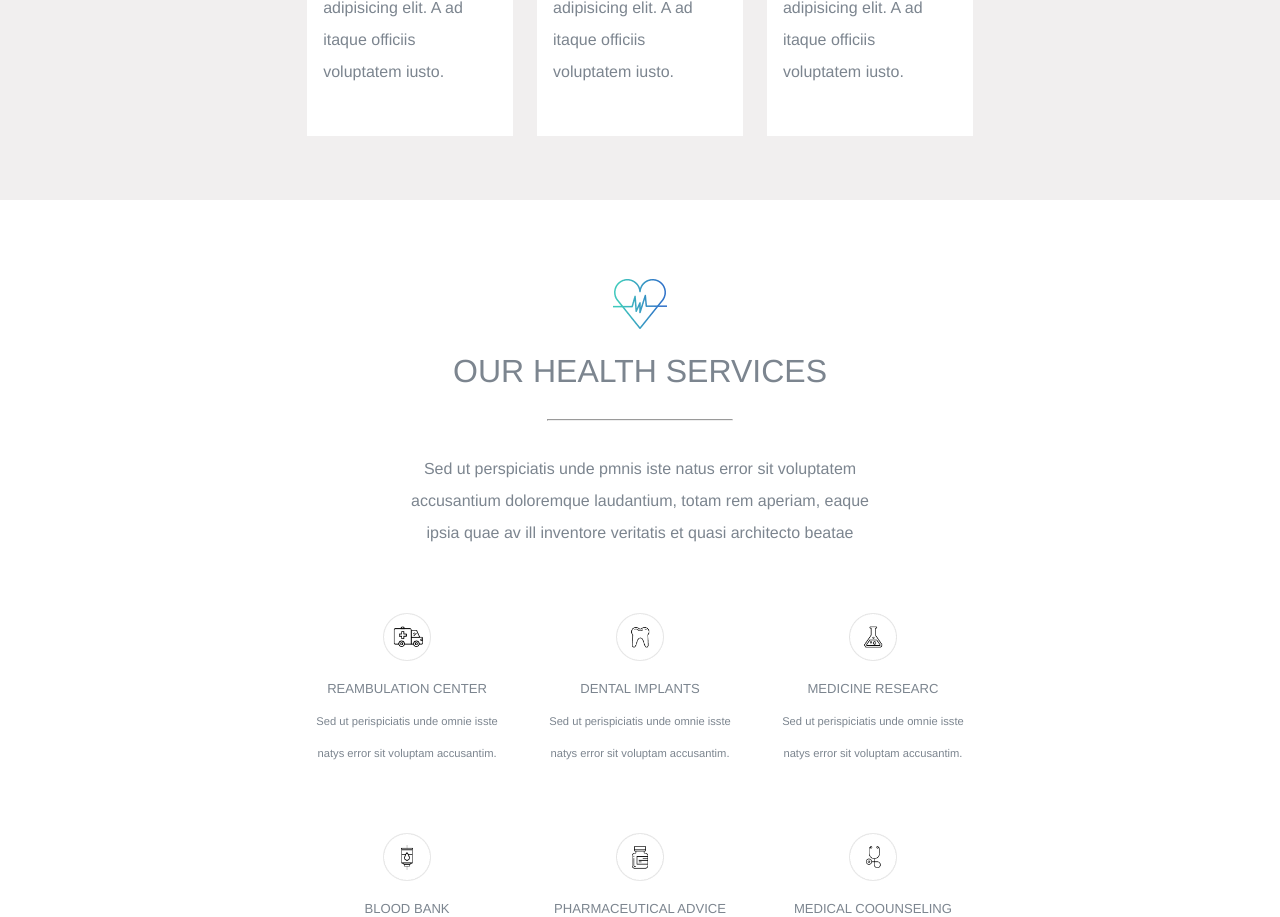
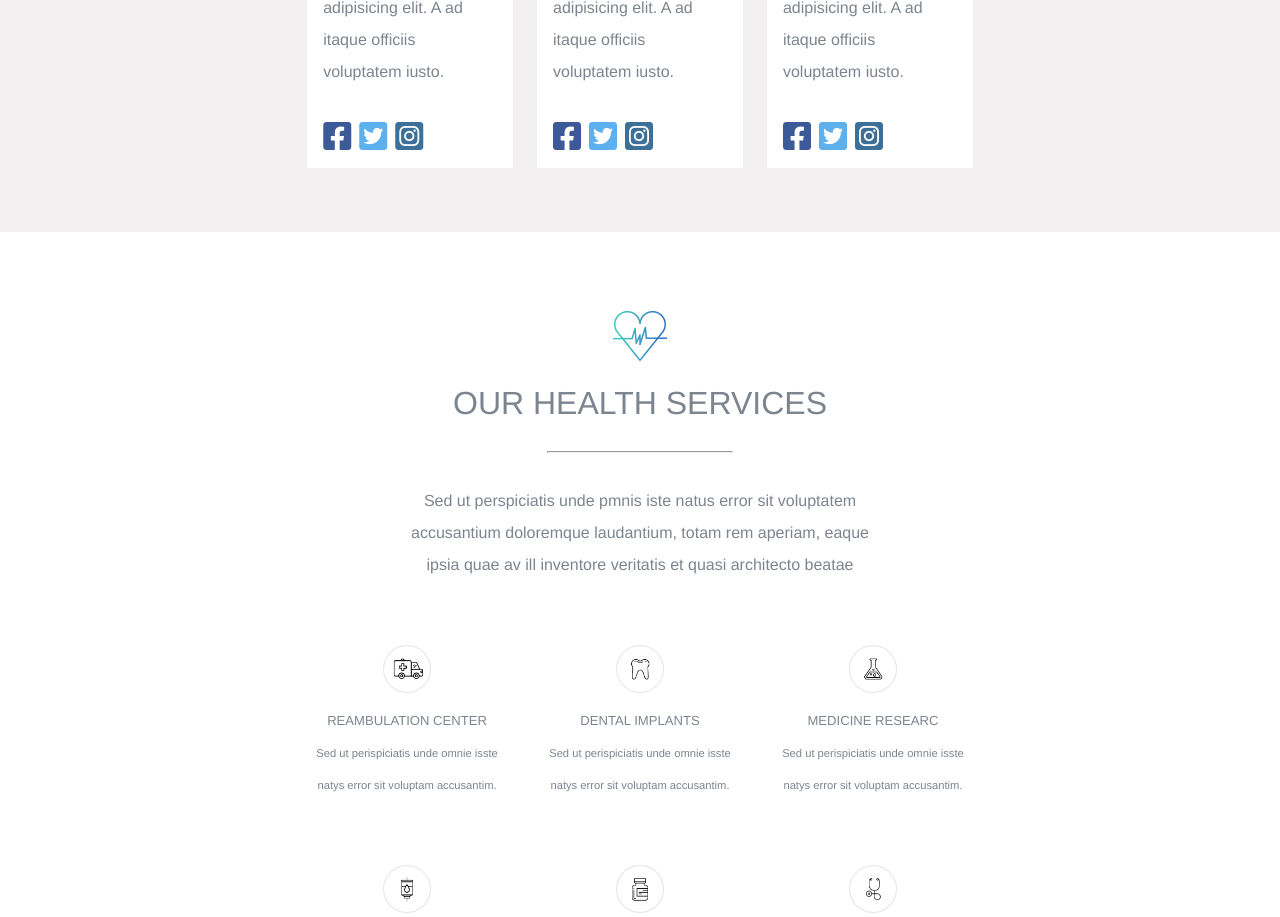
Before and after one commit to Crisano97/proj-html-vuejs, a Vue app: page / in a window 1280 px wide. Shown: the part 2200-3117 px from the top of the page. Built offline with nearby package versions, Linux system fonts and the light colour scheme.

Commit message:
added icons via cdn

```diff
--- a/public/index.html
+++ b/public/index.html
@@ -5,6 +5,7 @@
     <meta http-equiv="X-UA-Compatible" content="IE=edge">
     <meta name="viewport" content="width=device-width,initial-scale=1.0">
     <link rel="icon" href="<%= BASE_URL %>favicon.ico">
+    <link rel="stylesheet" href="https://cdnjs.cloudflare.com/ajax/libs/font-awesome/6.1.2/css/all.min.css" integrity="sha512-1sCRPdkRXhBV2PBLUdRb4tMg1w2YPf37qatUFeS7zlBy7jJI8Lf4VHwWfZZfpXtYSLy85pkm9GaYVYMfw5BC1A==" crossorigin="anonymous" referrerpolicy="no-referrer" />
     <title><%= htmlWebpackPlugin.options.title %></title>
   </head>
   <body>
--- a/src/components/DoctorCard.vue
+++ b/src/components/DoctorCard.vue
@@ -5,6 +5,11 @@
         <h4>{{doctor.name}}</h4>
         <span>{{doctor.role}}</span>
         <p>{{doctor.description}}</p>
+        <div class="socials-container">
+            <i class="fa-brands fa-square-facebook"></i>
+            <i class="fa-brands fa-square-twitter"></i>
+            <i class="fa-brands fa-square-instagram"></i>
+        </div>
     </div>
   </div>
 </template>
@@ -41,6 +46,25 @@ export default {
             p{
                 margin: 2rem 0;
             }
+
+            .socials-container{
+                display: flex;
+                justify-content: flex-start;
+
+                .fa-brands{
+                    font-size: 2rem;
+                    margin-right: .5rem;
+                }
+                .fa-square-facebook{
+                        color: #3C5998;
+                    }
+                    .fa-square-twitter{
+                        color: #5DB0EE;
+                    }
+                    .fa-square-instagram{
+                        color: #3C7099;
+                    }
+            }
         }
     }
 </style>
```
